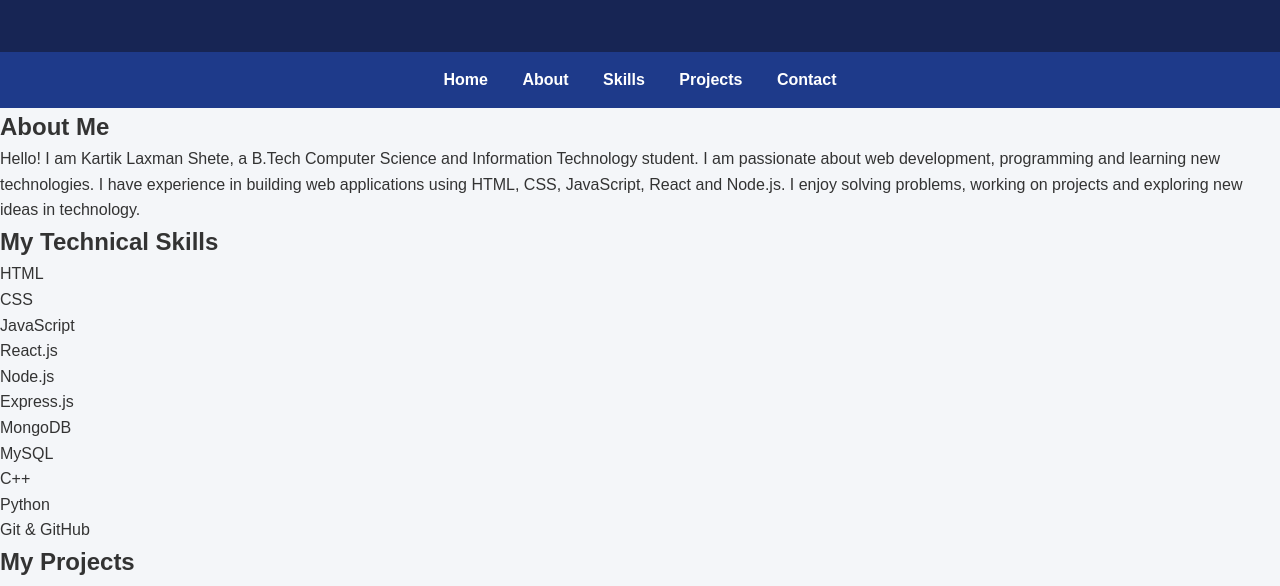
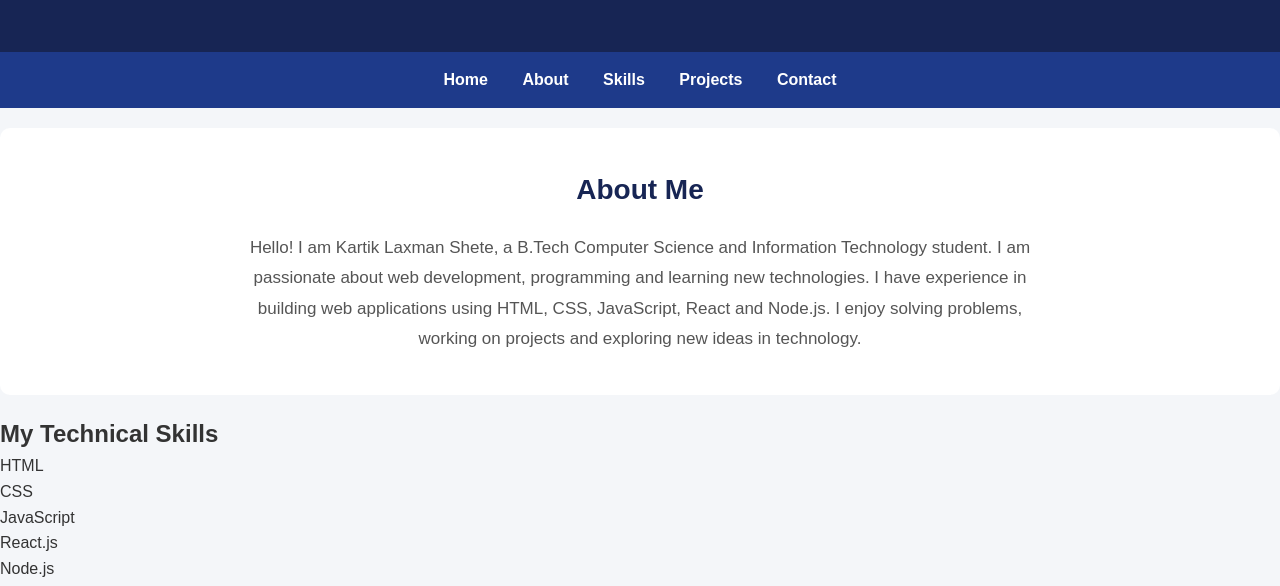
Before and after one commit to kartikshete/Github-practical-test, a plain HTML site: page index.html in a window 1280 px wide. Shown: the part 183-769 px from the top of the page. Drawn offline with Linux system fonts and the light colour scheme.

Commit message:
Add about section styling

```diff
--- a/style.css
+++ b/style.css
@@ -54,3 +54,27 @@ nav a {
 nav a:hover {
     color: #facc15;
 }
+/* About Section Styling */
+
+#about {
+    padding: 40px 10%;
+    margin: 20px auto;
+    background-color: white;
+    border-radius: 10px;
+}
+
+#about h2 {
+    color: #172554;
+    font-size: 28px;
+    text-align: center;
+    margin-bottom: 20px;
+}
+
+#about p {
+    color: #555;
+    font-size: 17px;
+    text-align: center;
+    line-height: 1.8;
+    max-width: 800px;
+    margin: auto;
+}
```
